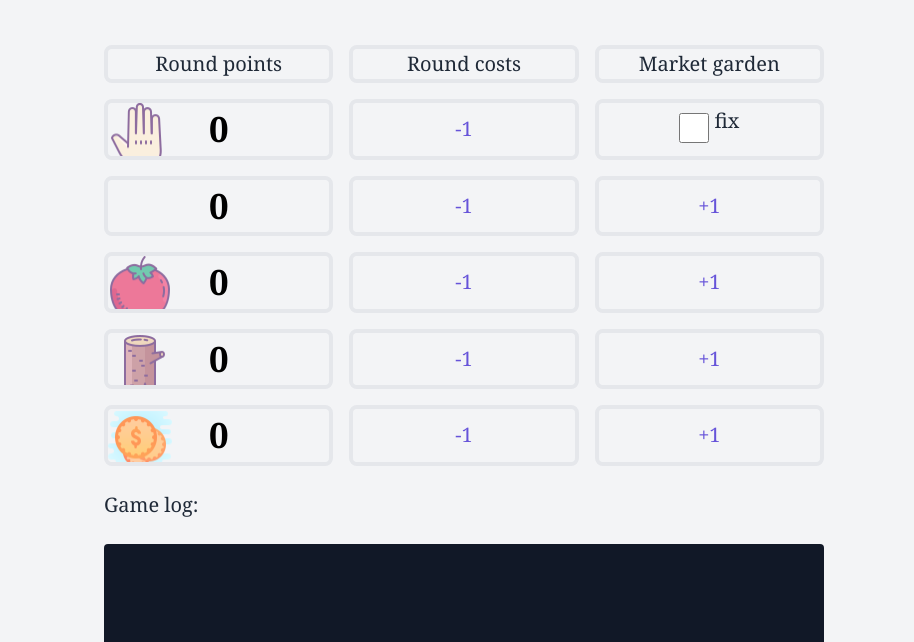
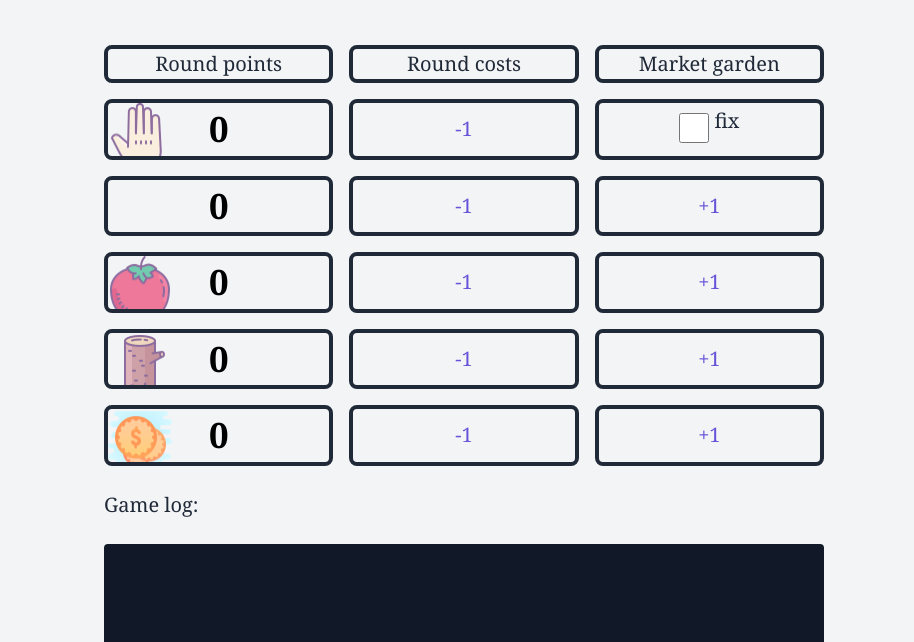
Before and after one commit to kotBanditsky/SettlersResourcesJS, a plain HTML site: page index.html in a window 1280 px wide. Shown: the part 155-797 px from the top of the page, without its empty margins (176-1090 px from the left). Drawn offline with nearby package versions, Linux system fonts and the light colour scheme.

Commit message:
Update style.css

```diff
--- a/style.css
+++ b/style.css
@@ -1,3 +1,7 @@
+.border-4 {
+  border-color: #1f2937;
+}
+
 .rock {
   width: 100%;
   height: 100%;
```
